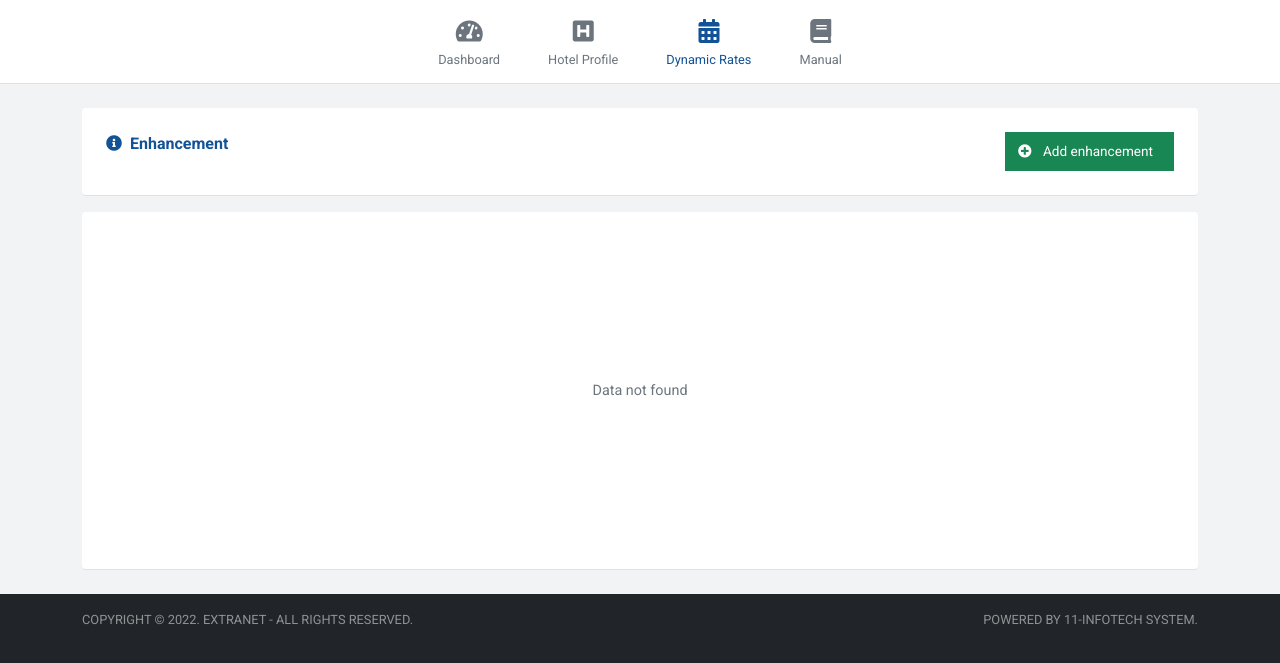
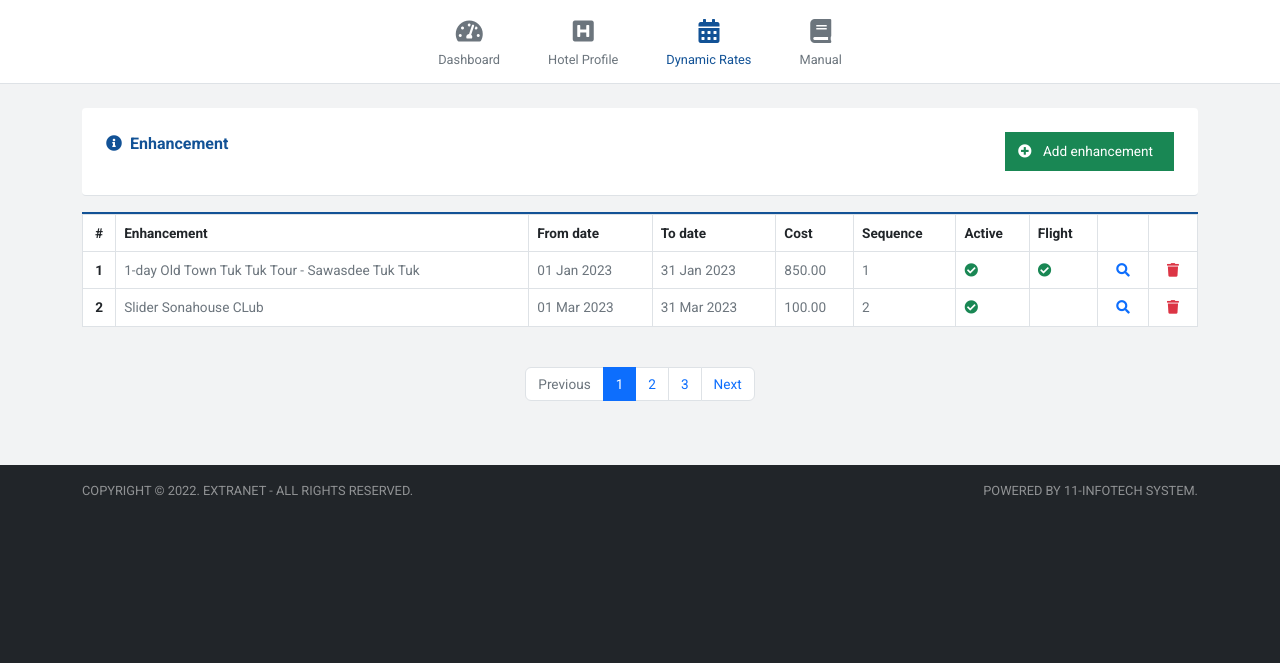
Before and after one commit to runxrun/extranet, a PHP site: page /enhancement/?page=1 in a window 1280 px wide. Shown: the part 74-737 px from the top of the page. Run offline with PHP 8.4, Linux system fonts and the light colour scheme.

Commit message:
[update] - enhancement

```diff
--- a/enhancement/index.php
+++ b/enhancement/index.php
@@ -19,7 +19,8 @@ include_once('../application/includes/header.php');
 				switch($enhancement_page)
 				{
 					case "ADD-ENHANCEMENT" : include('add-enhancement.php'); break;
-					default : include('empty.php'); break;
+					default : include('list-enhancement.php'); break;
+					//default : include('empty.php'); break;
 				}
 			?>
 		</div>
--- /dev/null
+++ b/enhancement/list-enhancement.php
@@ -0,0 +1,138 @@
+<div class="pt-3">
+	<div class="table-responsive fs-8 border-top border-2 border-primary">
+		<?php
+		$enchance = array(
+			array(
+	            "enhancement" => "1-day Old Town Tuk Tuk Tour - Sawasdee Tuk Tuk",
+	            "fromdate" => "01 Jan 2023",
+	            "todate" => "31 Jan 2023",
+	            "cost" => "850.00",
+	            "sequence" => "1",
+	            "active" => "Y",
+	            "flight" => "Y",
+			),
+			array(
+	            "enhancement" => "Slider Sonahouse CLub",
+	            "fromdate" => "01 Mar 2023",
+	            "todate" => "31 Mar 2023",
+	            "cost" => "100.00",
+	            "sequence" => "2",
+	            "active" => "Y",
+	            "flight" => "",
+			),
+		);
+		?>
+
+
+		<table class="table table-bordered table-hover">
+	        <thead>
+	            <tr class="bg-white text-dark">
+	                <th scope="col" class="text-center text-dark">#</th>
+	                <th scope="col" class="text-nowrap">Enhancement</th>
+	                <th scope="col" class="text-nowrap">From date</th>
+	                <th scope="col" class="text-nowrap">To date</th>
+	                <th scope="col" class="text-nowrap">Cost</th>
+	                <th scope="col" class="text-nowrap">Sequence</th>
+	                <th scope="col" class="text-nowrap">Active</th>
+	                <th scope="col" class="text-nowrap">Flight</th>
+	                <th>&nbsp;</th>
+	                <th>&nbsp;</th>
+	            </tr>
+	        </thead>
+	        <tbody>
+	        	<?php
+				foreach ($enchance as $key => $value)
+				{
+				?>
+	            <tr class="bg-white text-secondary">
+	                <th scope="row" class="text-center text-dark"><?php echo $key+1; ?></th>
+	                <td><?php echo $value['enhancement']; ?></td>
+	                <td class="text-nowrap"><?php echo $value['fromdate']; ?></td>
+	                <td class="text-nowrap"><?php echo $value['todate']; ?></td>
+	                <td class="text-nowrap"><?php echo $value['cost']; ?></td>
+	                <td class="text-nowrap"><?php echo $value['sequence']; ?></td>
+	                <td>
+	                	<?php
+	                	if ($value['active']=="Y")
+	                	{
+	                	 	echo '<div class="text-success"><i class="fas fa-check-circle"></i></div>';
+	                	}
+	                	?>
+	                </td>
+	                <td>
+	                	<?php
+	                	if ($value['flight']=="Y")
+	                	{
+	                	 	echo '<div class="text-success"><i class="fas fa-check-circle"></i></div>';
+	                	}
+	                	?>
+	                </td>
+	                <td class="p-0">
+	                    <button class="btn btn-outline-primary w-100 border-0 shadow-none rounded-0" onclick="window.open('/profile/hotel-profile.php?page=contact-detail','_self');">
+	                        <span class="fs-8">
+	                            <i class="fas fa-search"></i>
+	                        </span>
+	                    </button>
+	                </td>
+	                <td class="p-0">
+	                    <button class="btn btn-outline-danger w-100 border-0 shadow-none rounded-0" data-bs-toggle="modal" data-bs-target="#deleteModal">
+	                        <span class="fs-8">
+	                            <i class="fas fa-trash"></i>
+	                        </span>
+	                    </button>
+	                </td>
+	            </tr>
+	            <?php
+				}
+				?>
+	        </tbody>
+	    </table>
+	</div>
+</div>
+
+<div class="d-flex justify-content-center py-4">
+	<nav aria-label="...">
+		<ul class="pagination">
+			<li class="page-item disabled">
+				<a class="page-link fs-8" href="#" tabindex="-1" aria-disabled="true">Previous</a>
+			</li>
+			<li class="page-item active" aria-current="page">
+				<a class="page-link fs-8" href="#">1</a>
+			</li>
+			<li class="page-item">
+				<a class="page-link fs-8" href="#">2</a>
+			</li>
+			<li class="page-item">
+				<a class="page-link fs-8" href="#">3</a>
+			</li>
+			<li class="page-item">
+				<a class="page-link fs-8" href="#">Next</a>
+			</li>
+		</ul>
+	</nav>
+</div>
+
+
+<div
+	class="modal fade"
+	id="deleteModal"
+	tabindex="-1"
+	aria-hidden="true">
+    <div class="modal-dialog modal-dialog-centered">
+        <div class="modal-content">
+            <div class="modal-header">
+                <div class="fs-6 fw-bold text-dark">Delete contact</div>
+                <button type="button" class="btn-close" data-bs-dismiss="modal" aria-label="Close"></button>
+            </div>
+            <div class="modal-body">
+            	<div class="fs-6 text-secondary">
+            		Can you confirm that you wish to delete this enhancement?
+            	</div>
+            </div>
+            <div class="modal-footer">
+                <button type="button" class="btn btn-secondary fs-8 rounded-0" data-bs-dismiss="modal">Close</button>
+                <button type="button" class="btn btn-danger fs-8 rounded-0 px-4">Delete</button>
+            </div>
+        </div>
+    </div>
+</div>
```
Also changed, not shown: promotion/list-promotion.php (+4 -89 lines).
